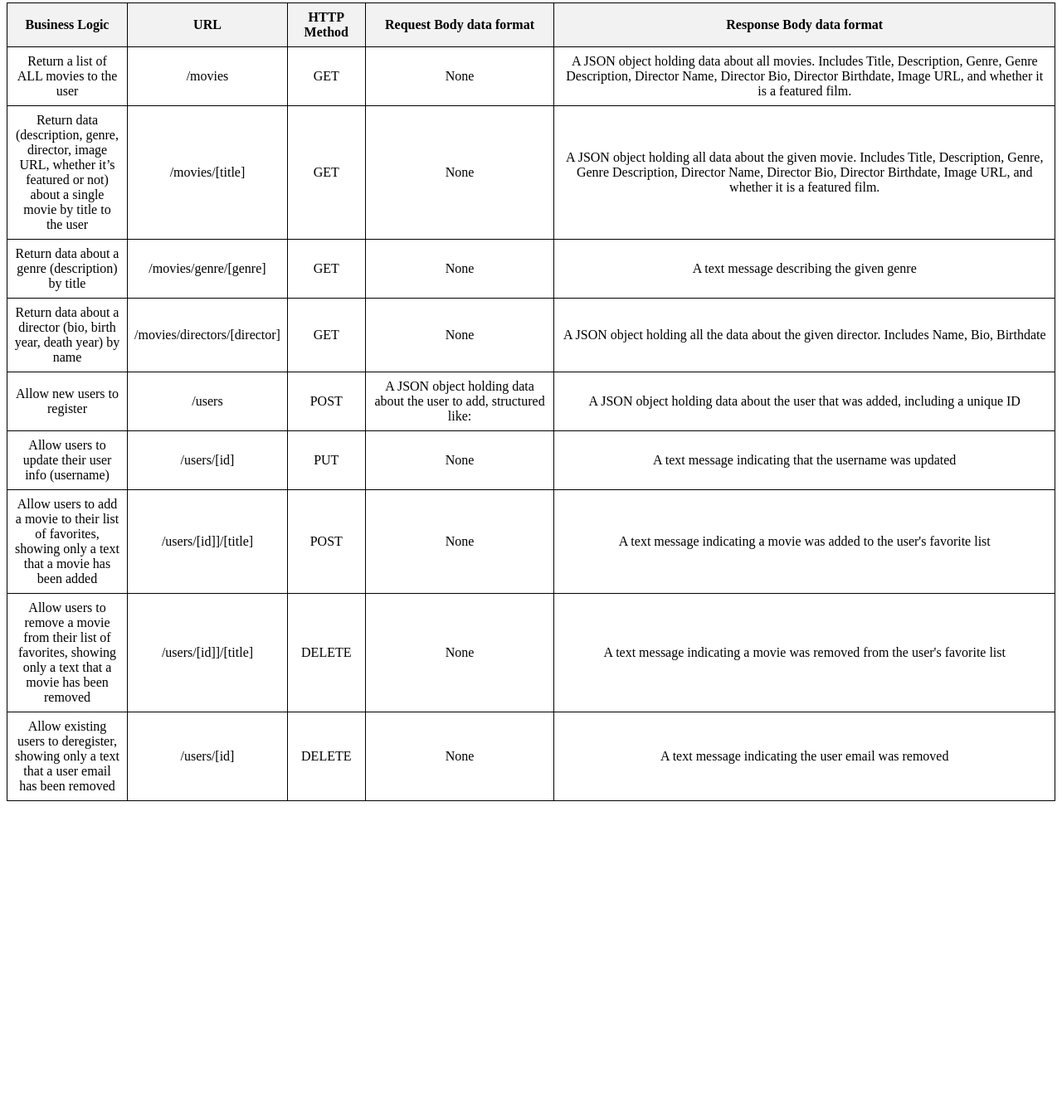
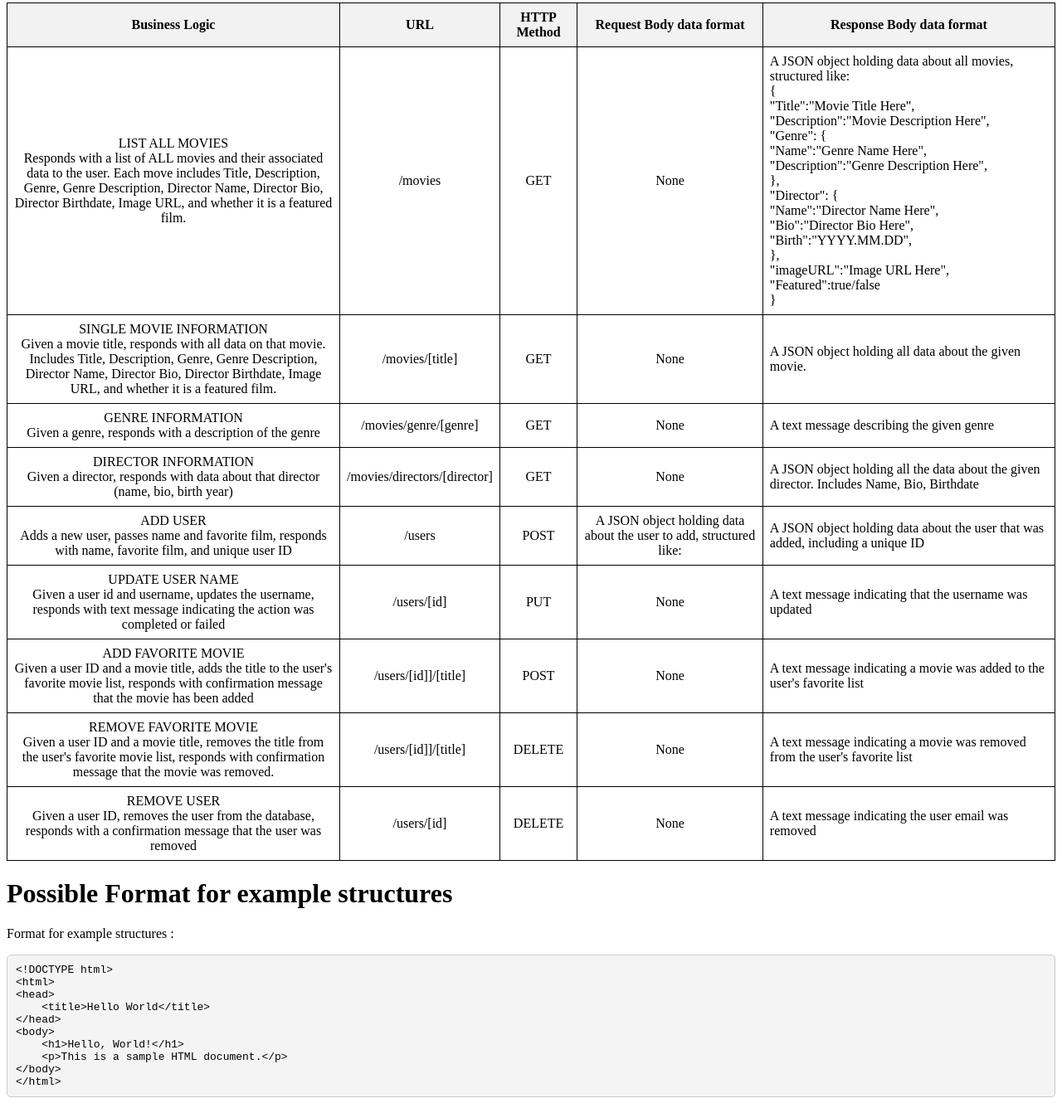
Before and after one commit to stix2you/movie_api, a website: page public/documentation.html in a window 1280 px wide. Shown: the part 209-1545 px from the top of the page at 83% size. Before the commit the page ends 1183 px from the top, so only its background shows below. Drawn offline with Linux system fonts and the light colour scheme.

Commit message:
documentation work

```diff
--- a/public/documentation.html
+++ b/public/documentation.html
@@ -19,12 +19,24 @@
     }
     th:nth-child(1),
     td:nth-child(1) {
-        width: 10vw;
+        width: 30vw;
     }
     th:nth-child(2),
     td:nth-child(2) {
         width: 10vw;
     }
+    td:nth-child(5) {
+        text-align: left;
+    }
+
+    pre {
+        white-space: pre-wrap; /* Preserve whitespace and wrap long lines */
+        padding: 10px; /* Add padding for better readability */
+        background-color: #f4f4f4; /* Add a background color */
+        border: 1px solid #ccc; /* Add a border for clarity */
+        border-radius: 5px; /* Optional: Add rounded corners */
+    }
+    </style>
 </style>
 </head>
 <body>
@@ -43,63 +55,78 @@
         <th>Response Body data format</th>
     </tr>
     <tr>
-        <td>Return a list of ALL movies to the user</td>
+        <td>LIST ALL MOVIES<br>Responds with a list of ALL movies and their associated data to the user.  Each move includes Title, Description, Genre, Genre Description, Director Name, Director Bio, Director Birthdate, Image URL, and whether it is a featured film.</td>
         <td>/movies</td>
         <td>GET</td>
         <td>None</td>
-        <td>A JSON object holding data about all movies.  Includes Title, Description, Genre, Genre Description, Director Name, Director Bio, Director Birthdate, Image URL, and whether it is a featured film.</td>
+        <td>A JSON object holding data about all movies, structured like:<br>{<br>
+            &Tab;"Title":"Movie Title Here",<br>
+            &Tab;"Description":"Movie Description Here",<br>
+            &Tab;"Genre": {<br>
+            &Tab;&Tab;"Name":"Genre Name Here",<br>
+            &Tab;&Tab;"Description":"Genre Description Here",<br>
+            &Tab;},<br>
+            &Tab;"Director": {<br>
+            &Tab;&Tab;"Name":"Director Name Here",<br>
+            &Tab;&Tab;"Bio":"Director Bio Here",<br>
+            &Tab;&Tab;"Birth":"YYYY.MM.DD",<br>
+            &Tab;},<br>
+            &Tab;"imageURL":"Image URL Here",<br>
+            &Tab;"Featured":true/false<br>
+            }<br>
+            </td>
     </tr>
     <tr>
-        <td>Return data (description, genre, director, image URL, whether it’s featured or not) about a single movie by title to the user</td>
+        <td>SINGLE MOVIE INFORMATION<br>Given a movie title, responds with all data on that movie.  Includes Title, Description, Genre, Genre Description, Director Name, Director Bio, Director Birthdate, Image URL, and whether it is a featured film.</td>
         <td>/movies/[title]</td>
         <td>GET</td>
         <td>None</td>
-        <td>A JSON object holding all data about the given movie.  Includes Title, Description, Genre, Genre Description, Director Name, Director Bio, Director Birthdate, Image URL, and whether it is a featured film.</td>
+        <td>A JSON object holding all data about the given movie.</td>
     </tr>
     <tr>
-        <td>Return data about a genre (description) by title</td>  <!-- Given a genre, return the description of genre-->
+        <td>GENRE INFORMATION<br>Given a genre, responds with a description of the genre</td>  <!-- Given a genre, return the description of genre-->
         <td>/movies/genre/[genre]</td>
         <td>GET</td>
         <td>None</td>
         <td>A text message describing the given genre</td>
     </tr>
     <tr>
-        <td>Return data about a director (bio, birth year, death year) by name</td>
+        <td>DIRECTOR INFORMATION<br>Given a director, responds with data about that director (name, bio, birth year)</td>
         <td>/movies/directors/[director]</td>
         <td>GET</td>
         <td>None</td>
         <td>A JSON object holding all the data about the given director.  Includes Name, Bio, Birthdate</td>
     </tr>
     <tr>
-        <td>Allow new users to register</td>
+        <td>ADD USER<br>Adds a new user, passes name and favorite film, responds with name, favorite film, and unique user ID</td>
         <td>/users</td>
         <td>POST</td>
         <td>A JSON object holding data about the user to add, structured like:</td>
         <td>A JSON object holding data about the user that was added, including a unique ID</td>
     </tr>
     <tr>
-        <td>Allow users to update their user info (username)</td>
+        <td>UPDATE USER NAME<br>Given a user id and username, updates the username, responds with text message indicating the action was completed or failed</td>
         <td>/users/[id]</td>
         <td>PUT</td>
         <td>None</td>
         <td>A text message indicating that the username was updated</td>
     </tr>
     <tr>
-        <td>Allow users to add a movie to their list of favorites, showing only a text that a movie has been added</td>
+        <td>ADD FAVORITE MOVIE<br>Given a user ID and a movie title, adds the title to the user's favorite movie list, responds with confirmation message that the movie has been added</td>
         <td>/users/[id]]/[title]</td>
         <td>POST</td>
         <td>None</td>
         <td>A text message indicating a movie was added to the user's favorite list</td>
     </tr>
     <tr>
-        <td>Allow users to remove a movie from their list of favorites, showing only a text that a movie has been removed</td>
+        <td>REMOVE FAVORITE MOVIE<br>Given a user ID and a movie title, removes the title from the user's favorite movie list, responds with confirmation message that the movie was removed.</td>
         <td>/users/[id]]/[title]</td>
         <td>DELETE</td>
         <td>None</td>
         <td>A text message indicating a movie was removed from the user's favorite list</td>
     </tr>
     <tr>
-        <td>Allow existing users to deregister, showing only a text that a user email has been removed</td>
+        <td>REMOVE USER<br>Given a user ID, removes the user from the database, responds with a confirmation message that the user was removed</td>
         <td>/users/[id]</td>
         <td>DELETE</td>
         <td>None</td>
@@ -107,5 +134,21 @@
     </tr>
 </table>
 
+<h1>Possible Format for example structures</h1>
+<p>Format for example structures :</p>
+<pre>
+&lt;!DOCTYPE html&gt;
+&lt;html&gt;
+&lt;head&gt;
+    &lt;title&gt;Hello World&lt;/title&gt;
+&lt;/head&gt;
+&lt;body&gt;
+    &lt;h1&gt;Hello, World!&lt;/h1&gt;
+    &lt;p&gt;This is a sample HTML document.&lt;/p&gt;
+&lt;/body&gt;
+&lt;/html&gt;
+</pre>
+
+
 </body>
 </html>
```
